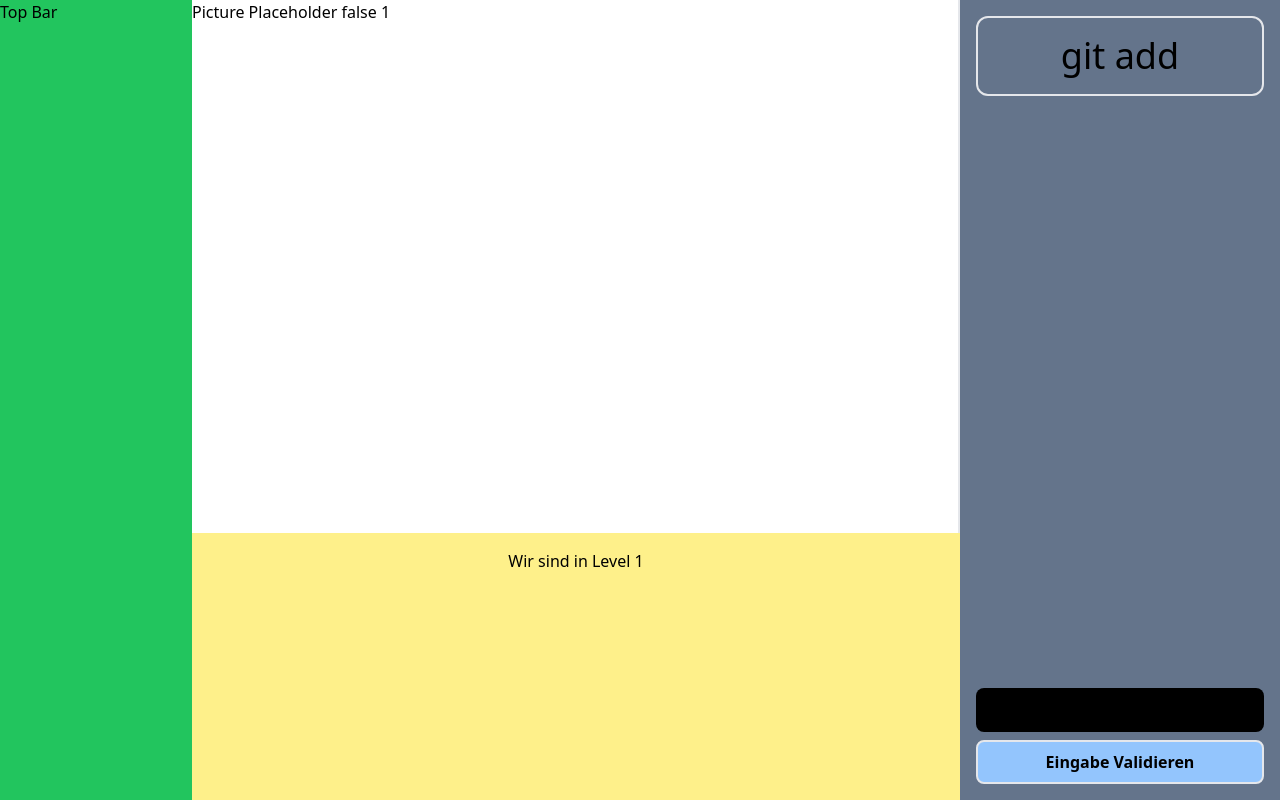
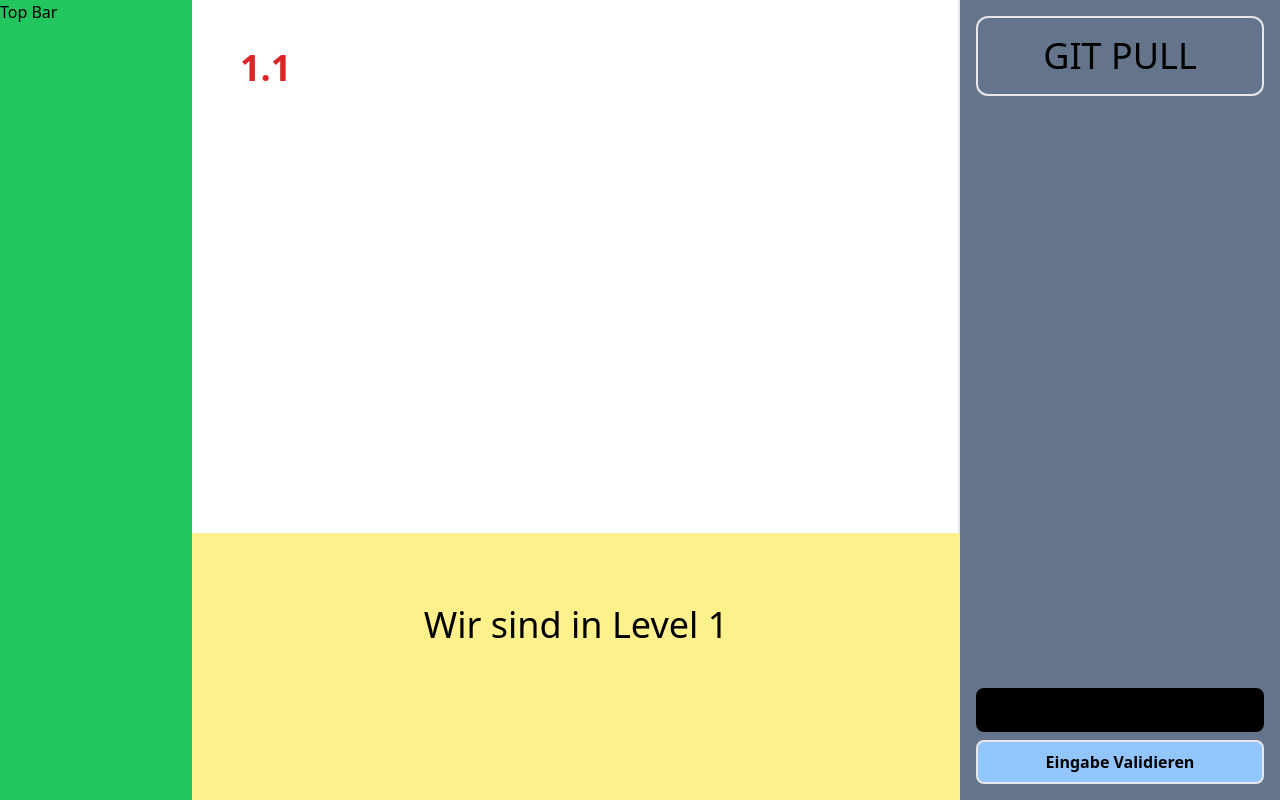
Before and after one commit to AnoukMartinez/martinez-pp-ss-2024, a JavaScript app: page /level1 in a window 1280 px wide. Built offline with nearby package versions, Linux system fonts and the light colour scheme.

Commit message:
Converted Classes to Interfaces

```diff
--- a/src/components/Console.vue
+++ b/src/components/Console.vue
@@ -9,6 +9,7 @@ const solution_given : boolean = ref(false)
 const emit = defineEmits(['correct-input-given'])
 
 const evaluateInput = () => {
+  console.log(props.msg)
   if (inputValue.value === props.msg) {
     emit('correct-input-given')
     output_lines.value.push(`> ${inputValue.value} erfolgreich ausgeführt!`)
@@ -17,10 +18,6 @@ const evaluateInput = () => {
     output_lines.value.push('> ' + 'Nicht ganz. Denke daran dass du einige Dateien hinzufügen musst bevor du deinen commit machen kannst.')
   }
 }
-
-// watch(solution_given, (newValue) => {
-//   emit('update:value', newValue)
-// })
 
 </script>
 
--- a/src/components/DialogueBox.vue
+++ b/src/components/DialogueBox.vue
@@ -18,7 +18,6 @@ const renderNextLine = () => {
 };
 
 const resetLineIndex = () => {
-  console.log("LINE INDEX HAS BEEN RESET");
   currentIndex.value = 0;
 };
 
@@ -29,8 +28,8 @@ defineExpose({
 </script>
 
 <template>
-  <div>
-    <button @click="renderNextLine">{{ props.dialogue_lines[currentIndex].content }}</button>
+  <div class="resize-none">
+    <button class="text-4xl mt-14" @click="renderNextLine">{{ props.dialogue_lines[currentIndex].content }}</button>
   </div>
 </template>
 
--- a/src/components/DialogueLine.ts
+++ b/src/components/DialogueLine.ts
@@ -1,19 +1,12 @@
-export class DialogueLine {
-  content: string;
-
-  constructor(content: string) {
-    this.content = content;
-  }
+export interface DialogueLine {
+  content : string;
+  required_flag? : string;
 }
 
-export class Level {
-  main_chapter: number;
-  sub_chapter: number;
-  dialogue_lines: Array<DialogueLine>;
-
-  constructor(main_chapter: number, sub_chapter: number, dialogue_lines: Array<DialogueLine>) {
-    this.main_chapter = main_chapter;
-    this.sub_chapter = sub_chapter;
-    this.dialogue_lines = dialogue_lines;
-  }
+export interface Level {
+  main_chapter : number;
+  sub_chapter : number;
+  title : string;
+  dialogue_lines : Array<DialogueLine>;
+  flags : Array<string>;
 }
--- a/src/components/LevelScreen.vue
+++ b/src/components/LevelScreen.vue
@@ -35,9 +35,9 @@ export default {
 
     <div class="flex flex-col flex-grow">
       <div class="flex-grow border-r-2">
-        Picture Placeholder
-        {{ monitoredValue }}
-        {{ props.level.main_chapter }}
+        <div class="text-4xl font-bold text-red-600 ml-12 mt-12">
+          {{ props.level.main_chapter }}.{{ props.level.sub_chapter }}
+        </div>
       </div>
       <div class="h-1/3 p-4 bg-yellow-200">
         <DialogueBox ref="dialogueBoxRef" :dialogue_lines="props.level.dialogue_lines" />
@@ -46,7 +46,7 @@ export default {
 
 
     <div class="w-1/4 p-4 bg-slate-500 h-full">
-        <Console msg="git add" @correct-input-given="handleValueChange"/>
+        <Console :msg="props.level.title" @correct-input-given="handleValueChange"/>
       </div>
   </div>
 </template>
--- a/src/components/LevelView.vue
+++ b/src/components/LevelView.vue
@@ -4,13 +4,13 @@ import { Level } from './DialogueLine.ts'
 import { level_1_1, level_1_2, level_1_3 } from './testdata/levels.ts'
 import { ref } from 'vue'
 
-// const levels = [level_1_1, level_1_2, level_1_3]
 var currentIndex = ref(0)
 var levels = ref([level_1_1, level_1_2, level_1_3])
 
 const handleSolutionCracked = () => {
-  currentIndex.value++
-  console.log(`current level index updated: ${currentIndex}`)
+  if(currentIndex.value < levels.value.length - 1) {
+    currentIndex.value++
+  }
 }
 
 </script>
--- a/src/components/testdata/levels.ts
+++ b/src/components/testdata/levels.ts
@@ -1,24 +1,31 @@
 import { Level } from '../DialogueLine.ts'
 import { DialogueLine } from '../DialogueLine.ts'
 
-// TODO: Parse JSON from dialogue_scripts and create Level Objects
-const dialogue1 = new DialogueLine("Wir sind in Level 1")
-const dialogue2 = new DialogueLine("Und immer noch")
-const dialogue3 = new DialogueLine("Hier könnte eine Anleitung stehen zur Aufgabe 1")
-const dialogue4 = new DialogueLine("Letzte Line von Aufgabe 1")
+enum Flags {
+    GIT_PULL = "git pull",
+    GIT_ADD = "git add",
+    GIT_STATUS = "git status",
+    GIT_COMMIT = "git commit -m",
+    GIT_PUSH = "git push"
+}
 
-const dialogue5 = new DialogueLine("Hier beginnt Aufgabe 2")
-const dialogue6 = new DialogueLine("Und weiter geht es mit Aufgabe 2")
-const dialogue7 = new DialogueLine("Und noch eine Line")
-const dialogue8 = new DialogueLine("Ich mache das nur so lang damit ich mal sehen kann")
-const dialogue9 = new DialogueLine("Wie das ganze in der Praxis aussehen wird")
-const dialogue10 = new DialogueLine("Und damit ist Aufgabe 2 zuende")
+const dialogue1 : DialogueLine = { content : "Wir sind in Level 1" }
+const dialogue2 : DialogueLine = { content : "Und immer noch" }
+const dialogue3 : DialogueLine = { content : "Hier könnte eine Anleitung stehen zur Aufgabe 1" }
+const dialogue4 : DialogueLine = { content : "Das wird nur gezeigt wenn erfolgreich git pull aufgerufen wurde!", required_flag : Flags.GIT_PULL }
 
-const dialogue11 = new DialogueLine("Hier steht Aufgabe 3")
-const dialogue12 = new DialogueLine("Die letzte unserer Beispielaufgaben")
-const dialogue13 = new DialogueLine("Noch ein letztes Mal, Aufgabe 3")
-const dialogue14 = new DialogueLine("Und das war es mit den Test Daten")
+const dialogue5 : DialogueLine = { content : "Hier beginnt Aufgabe 2" }
+const dialogue6 : DialogueLine = { content : "Und weiter geht es mit Aufgabe 2" }
+const dialogue7 : DialogueLine = { content : "Hier bitte git add fleisch eingeben..." }
+const dialogue8 : DialogueLine = { content : "Sehr gut! Fleisch wurde hinzugefügt.", required_flag : Flags.GIT_ADD + " fleisch" }
+const dialogue9 : DialogueLine = { content : "Jetzt bitte tomate hinzufügen." }
+const dialogue10 :DialogueLine = { content : "Und damit ist die Tomate dabei, und Aufgabe 2 zuende.", required_flag : Flags.GIT_ADD + " tomate" }
 
-export const level_1_1 = new Level(1, 1, [dialogue1, dialogue2, dialogue3, dialogue4])
-export const level_1_2 = new Level(1, 2, [dialogue5, dialogue6, dialogue7, dialogue8, dialogue9, dialogue10])
-export const level_1_3 = new Level(1, 3, [dialogue11, dialogue12, dialogue13, dialogue14])
+const dialogue11 : DialogueLine = { content : "Hier steht Aufgabe 3" }
+const dialogue12 : DialogueLine = { content : "Die letzte unserer Beispielaufgaben" }
+const dialogue13 : DialogueLine = { content : "Führe git status aus um die aufgabe zu beenden (platzhalter)" }
+const dialogue14 : DialogueLine = { content : "Und das war es mit den Test Daten. Bald gehts weiter mit echten Daten.", required_flag : Flags.GIT_STATUS }
+
+export const level_1_1 : Level = { main_chapter : 1, sub_chapter : 1, title : "GIT PULL", dialogue_lines : [dialogue1, dialogue2, dialogue3, dialogue4], flags : [Flags.GIT_PULL]}
+export const level_1_2 : Level = { main_chapter : 1, sub_chapter : 2, title : "GIT ADD", dialogue_lines : [dialogue5, dialogue6, dialogue7, dialogue8, dialogue9, dialogue10], flags : [Flags.GIT_ADD + " fleisch", Flags.GIT_ADD + " tomate"] }
+export const level_1_3 : Level = { main_chapter : 1, sub_chapter : 3, title : "GIT STATUS", dialogue_lines : [dialogue11, dialogue12, dialogue13, dialogue14], flags : [Flags.GIT_STATUS] }
--- a/src/style.css
+++ b/src/style.css
@@ -740,6 +740,18 @@ select {
   margin-top: 0.5rem;
 }
 
+.mt-14 {
+  margin-top: 3.5rem;
+}
+
+.ml-12 {
+  margin-left: 3rem;
+}
+
+.mt-12 {
+  margin-top: 3rem;
+}
+
 .flex {
   display: flex;
 }
@@ -750,10 +762,6 @@ select {
 
 .h-1\/3 {
   height: 33.333333%;
-}
-
-.h-16 {
-  height: 4rem;
 }
 
 .h-20 {
@@ -784,6 +792,10 @@ select {
   width: 16.666667%;
 }
 
+.w-48 {
+  width: 12rem;
+}
+
 .w-60 {
   width: 15rem;
 }
@@ -792,36 +804,16 @@ select {
   width: 100%;
 }
 
-.w-16 {
-  width: 4rem;
-}
-
-.w-10 {
-  width: 2.5rem;
-}
-
-.w-20 {
-  width: 5rem;
-}
-
-.w-56 {
-  width: 14rem;
-}
-
-.w-52 {
-  width: 13rem;
-}
-
-.w-48 {
-  width: 12rem;
-}
-
 .flex-1 {
   flex: 1 1 0%;
 }
 
 .flex-grow {
   flex-grow: 1;
+}
+
+.resize-none {
+  resize: none;
 }
 
 .flex-row {
@@ -875,16 +867,8 @@ select {
   border-width: 2px;
 }
 
-.border-l-2 {
-  border-left-width: 2px;
-}
-
 .border-r-2 {
   border-right-width: 2px;
-}
-
-.border-t-2 {
-  border-top-width: 2px;
 }
 
 .bg-black {
@@ -955,6 +939,11 @@ select {
   line-height: 1.75rem;
 }
 
+.text-xl {
+  font-size: 1.25rem;
+  line-height: 1.75rem;
+}
+
 .font-bold {
   font-weight: 700;
 }
@@ -973,6 +962,16 @@ select {
   color: rgb(255 255 255 / var(--tw-text-opacity));
 }
 
+.text-red-400 {
+  --tw-text-opacity: 1;
+  color: rgb(248 113 113 / var(--tw-text-opacity));
+}
+
+.text-red-600 {
+  --tw-text-opacity: 1;
+  color: rgb(220 38 38 / var(--tw-text-opacity));
+}
+
 .hover\:bg-blue-500:hover {
   --tw-bg-opacity: 1;
   background-color: rgb(59 130 246 / var(--tw-bg-opacity));
```
Also changed, not shown: server.ts (deleted, +0 -21 lines), src/components/testdata/dialogueLines.ts (deleted, +0 -16 lines), 1 other file (tests, documents, lock files or other folders).
